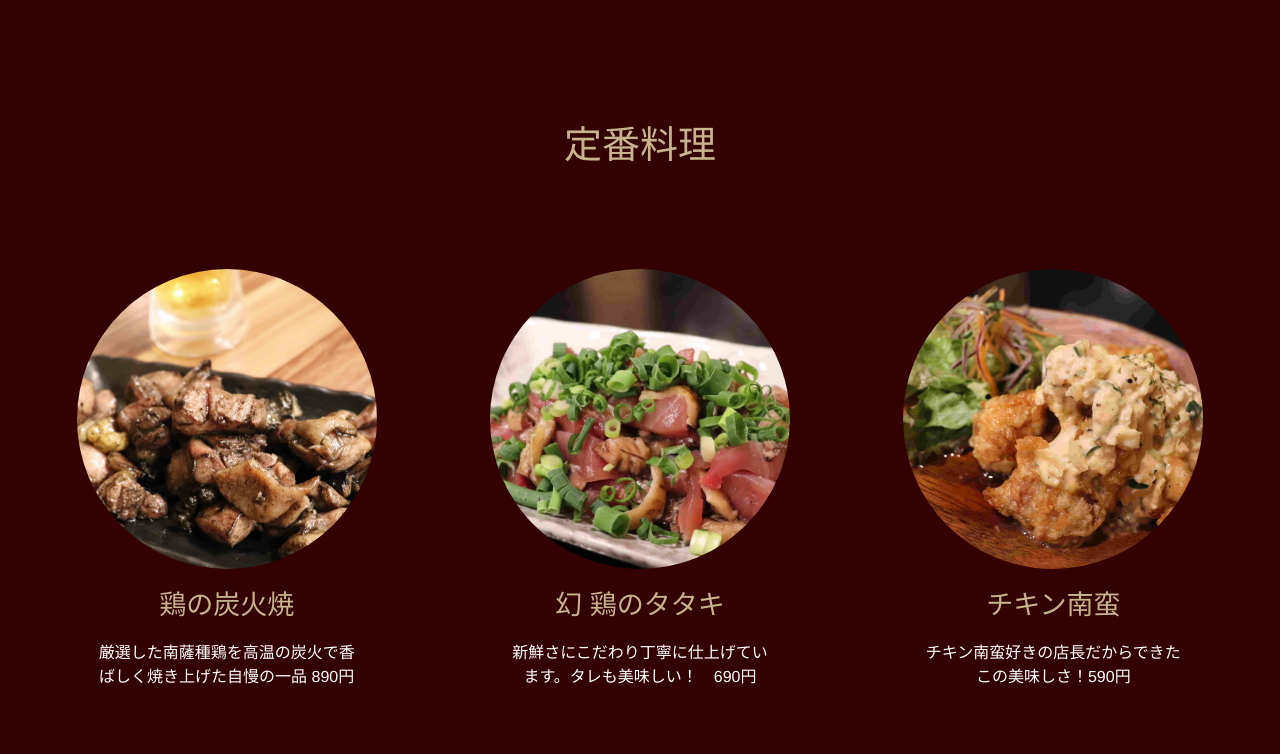
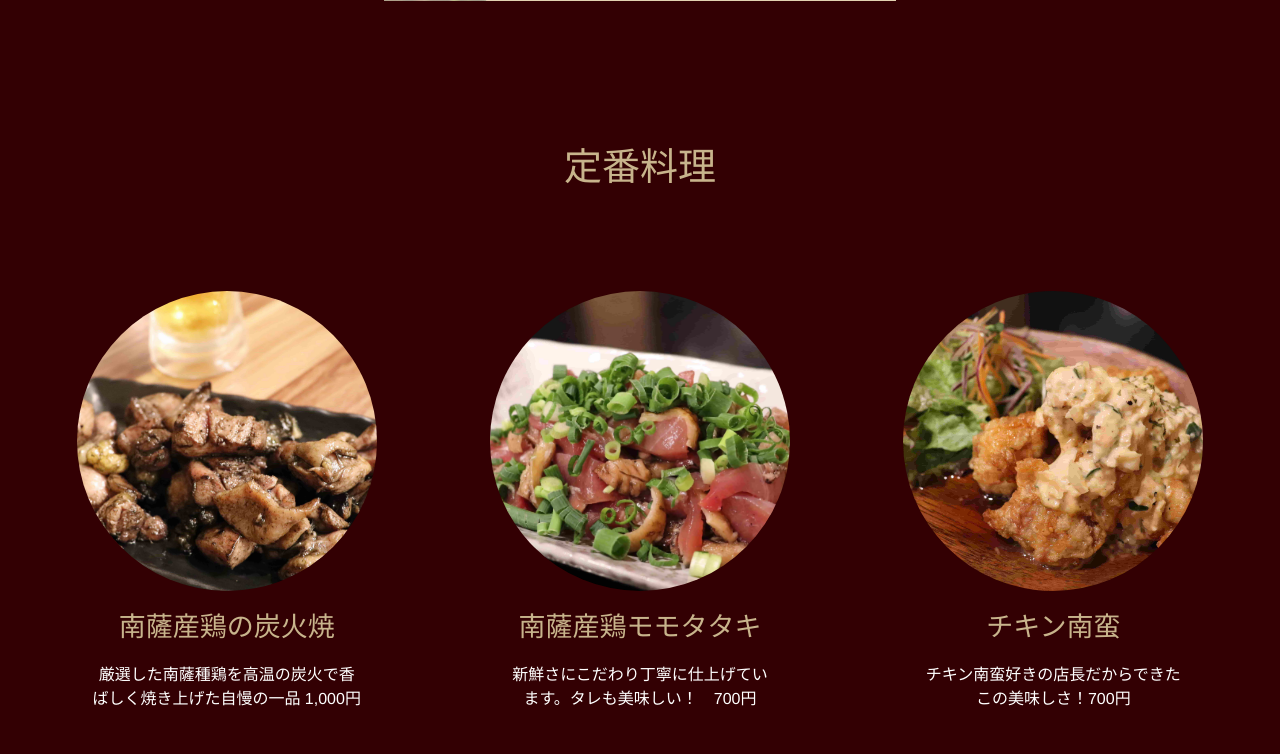
Before and after one commit to kanami-h/izakaya-toribo, a website: page index.html in a window 1280 px wide. Shown: the part 1625-2379 px from the top of the page. Drawn offline with nearby package versions, Linux system fonts and the light colour scheme.

Commit message:
modified text

```diff
--- a/index.html
+++ b/index.html
@@ -80,7 +80,7 @@
 
     <h1 class="title">テイクアウト・お持ち帰りメニュー</h1>
     <div class="takeout">
-      <img src="./src/images/takeout.jpg" alt="" srcset="">
+      <img src="./src/images/202301takeout.JPG" alt="テイクアウトメニュー" srcset="">
     </div>
     <div class="menu">
       <div class="regular-menu">
@@ -89,22 +89,22 @@
           <div class="menu-card">
             <div class="menu-img sumibi"></div>
             <div class="menu-discription">
-              <h3 class="menu-name">鶏の炭火焼</h3>
-              <p>厳選した南薩種鶏を高温の炭火で香ばしく焼き上げた自慢の一品 890円</p>
+              <h3 class="menu-name">南薩産鶏の炭火焼</h3>
+              <p>厳選した南薩種鶏を高温の炭火で香ばしく焼き上げた自慢の一品 1,000円</p>
             </div>
           </div>
           <div class="menu-card">
             <div class="menu-img tataki"></div>
             <div class="menu-discription">
-              <h3 class="menu-name">幻 鶏のタタキ</h3>
-              <p>新鮮さにこだわり丁寧に仕上げています。タレも美味しい！　690円</p>
+              <h3 class="menu-name">南薩産鶏モモタタキ</h3>
+              <p>新鮮さにこだわり丁寧に仕上げています。タレも美味しい！　700円</p>
             </div>
           </div>
           <div class="menu-card">
             <div class="menu-img chicken-nanban"></div>
             <div class="menu-discription">
               <h3 class="menu-name">チキン南蛮</h3>
-              <p>チキン南蛮好きの店長だからできたこの美味しさ！590円</p>
+              <p>チキン南蛮好きの店長だからできたこの美味しさ！700円</p>
             </div>
           </div>
         </div>
--- a/package.json
+++ b/package.json
@@ -13,9 +13,9 @@
   "author": "",
   "license": "ISC",
   "bugs": {
-    "url": "https://github.com/kanamitomato/toribo/issues"
+    "url": "https://github.com/kanami-h/izakaya-toribo/blob/main/issues"
   },
-  "homepage": "https://github.com/kanamitomato/toribo#readme",
+  "homepage": "https://github.com/kanami-h/izakaya-toribo/blob/main/README.md",
   "devDependencies": {
     "lite-server": "^2.6.1"
   }
```
Also changed, not shown: src/images/202301takeout.JPG (added).
